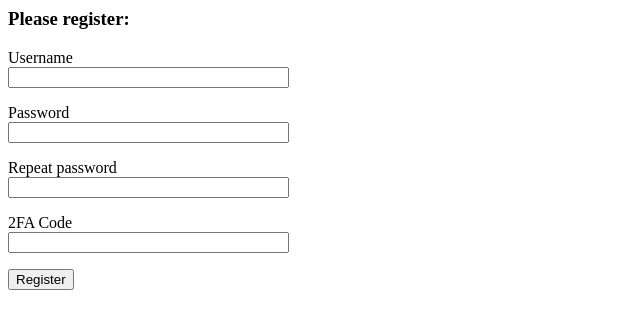
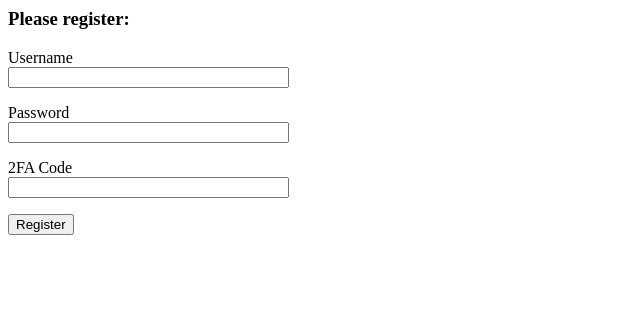
Before and after one commit to ef24/cs-gy9163_hw2, a Flask app: page /register in a window 1280 px wide. Shown: the top 329 px of the page, without its empty margins (0-640 px from the left). Run offline with Flask 2, Linux system fonts and the light colour scheme.

Commit message:
changes to input IDs

```diff
--- a/app/forms.py
+++ b/app/forms.py
@@ -10,20 +10,19 @@ from app.models import User
 
 
 class RegisterForm(FlaskForm):
-	username = StringField('Username', validators=[DataRequired()])
-	password = PasswordField('Password', validators=[DataRequired()])
-	password2 = PasswordField('Repeat password', validators=[DataRequired(), EqualTo('password')])
+	uname = StringField('Username', validators=[DataRequired()])
+	pword = PasswordField('Password', validators=[DataRequired()])
 	authcode = StringField('2FA Code', validators=[DataRequired()])
 	submit = SubmitField('Register')
 
 	def validate_username(self, username):
-		user = User.query.filter_by(username=username.data).first()
+		user = User.query.filter_by(uname=uname.data).first()
 		if user is not None:
 			raise ValidationError('Username taken. Please choose again.')
 
 class LoginForm(FlaskForm):
-	username = StringField('Username', validators=[DataRequired()])
-	password = PasswordField('Password', validators=[DataRequired()])
+	uname = StringField('Username', validators=[DataRequired()])
+	pword = PasswordField('Password', validators=[DataRequired()])
 	authcode = StringField('2FA Code', validators=[DataRequired()])
 	submit = SubmitField('Login')
 
--- a/app/models.py
+++ b/app/models.py
@@ -26,4 +26,4 @@ class User(UserMixin, db.Model):
 
 	def __repr__(self):
 		return "{}, {}, {}".format(
-			self.username, self.password, self.authcode)
+			self.unamed, self.password, self.authcode)
--- a/app/routes.py
+++ b/app/routes.py
@@ -24,8 +24,8 @@ def register():
 	form = RegisterForm()
 	if form.validate_on_submit():
 		#add them to the user database
-		user = User(username=form.username.data)
-		user.set_password(form.password.data)
+		user = User(username=form.uname.data)
+		user.set_password(form.pword.data)
 		db.session.add(user)
 		db.session.commit()
 		flash('You are now registered.')
@@ -43,9 +43,9 @@ def login():
 	# validate the login attempt
 	if form.validate_on_submit():
 		# check the database
-		user = User.query.filter_by(username=form.username.data).first()
+		user = User.query.filter_by(username = form.uname.data).first()
 		# if the username is not in the database or if the password is incorrect, redirect back to login page
-		if user is not None and user.check_password(form.password.data):
+		if user is not None and user.check_password(form.pword.data):
 			flash("You have successfully logged in.")
 			return redirect(url_for("spell_check"))
 		if user is None:
@@ -58,7 +58,7 @@ def login():
 def spell_check(comments = []):
 	form = SpellCheckForm()
 	if request.method == 'GET':
-		return render_template('spell_check.html', comments=comments)
+		return render_template('spell_check.html', comments=comments, form=form)
 	#comments.append(request.form['spell_check'])
 	return redirect(url_for('spell_check'))
 
--- a/app/templates/register.html
+++ b/app/templates/register.html
@@ -7,29 +7,19 @@
 			</head>
 			<h3>Please register:</h3>
 			<p>
-			{{ form.username.label }}<br>
-			{{ form.username(size=32) }}
-			{% for error in form.username.errors %}
+			{{ form.uname.label }}<br>
+			{{ form.uname(size=32) }}
+			{% for error in form.uname.errors %}
 			<span style="color: red;">{{error}}</span>
 			{% endfor %}
 		</p>
 		</p>
 		<p>
-		    {{ form.password.label }}<br>
-		    {{ form.password(size=32) }}
-		    {% for error in form.password.errors %}
-			<span style="color: red;">{{error}}</span>
-			{% endfor %}
+		    {{ form.pword.label }} <br>
+		    {{ form.pword(size=32) }}
 		</p>
 		<p>
-		    {{ form.password2.label }}<br>
-		    {{ form.password2(size=32) }}
-		    {% for error in form.password2.errors %}
-			<span style="color: red;">{{error}}</span>
-			{% endfor %}
-		</p>
-		<p>
-			{{ form.authcode.label }}<br>
+			{{ form.authcode.label }} <br>
 			{{ form.authcode(size=32) }}
 		</p>
 		<p>
```
Also changed, not shown: app/templates/login.html (+4 -4 lines).
